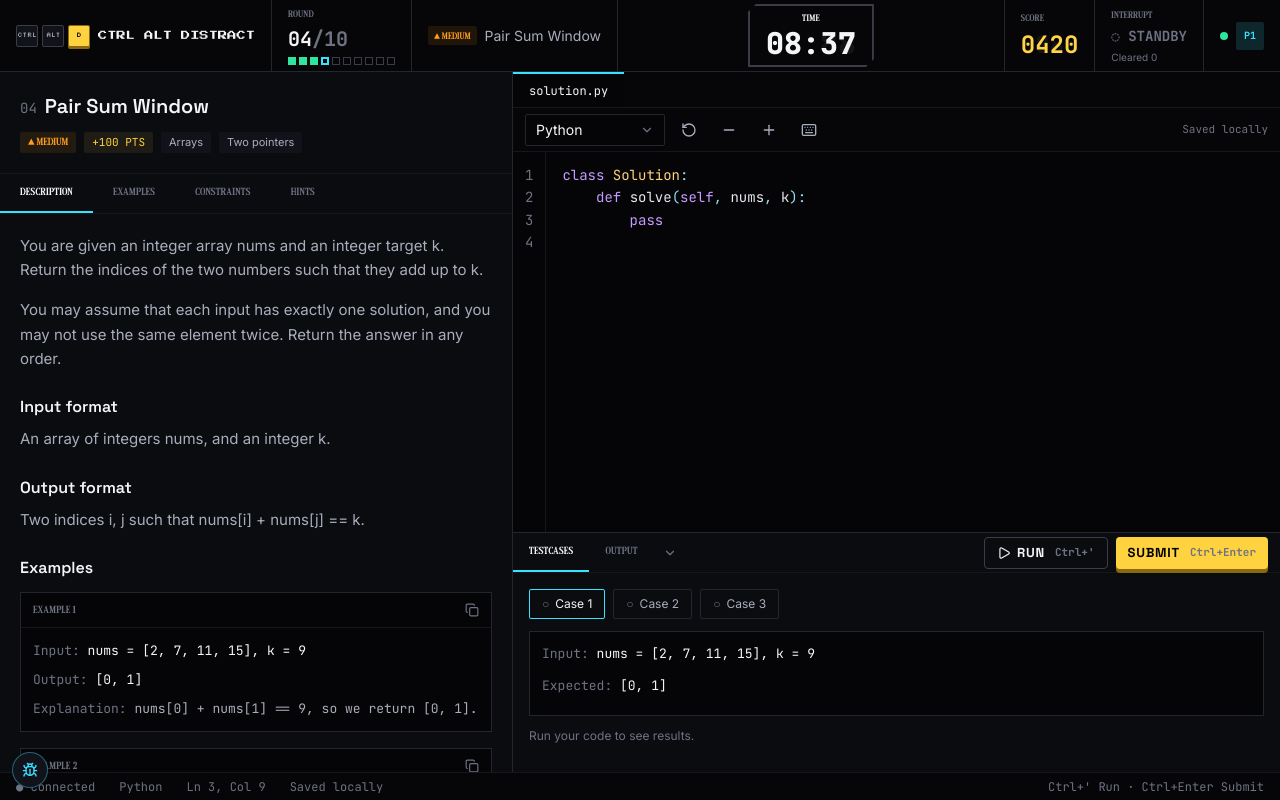
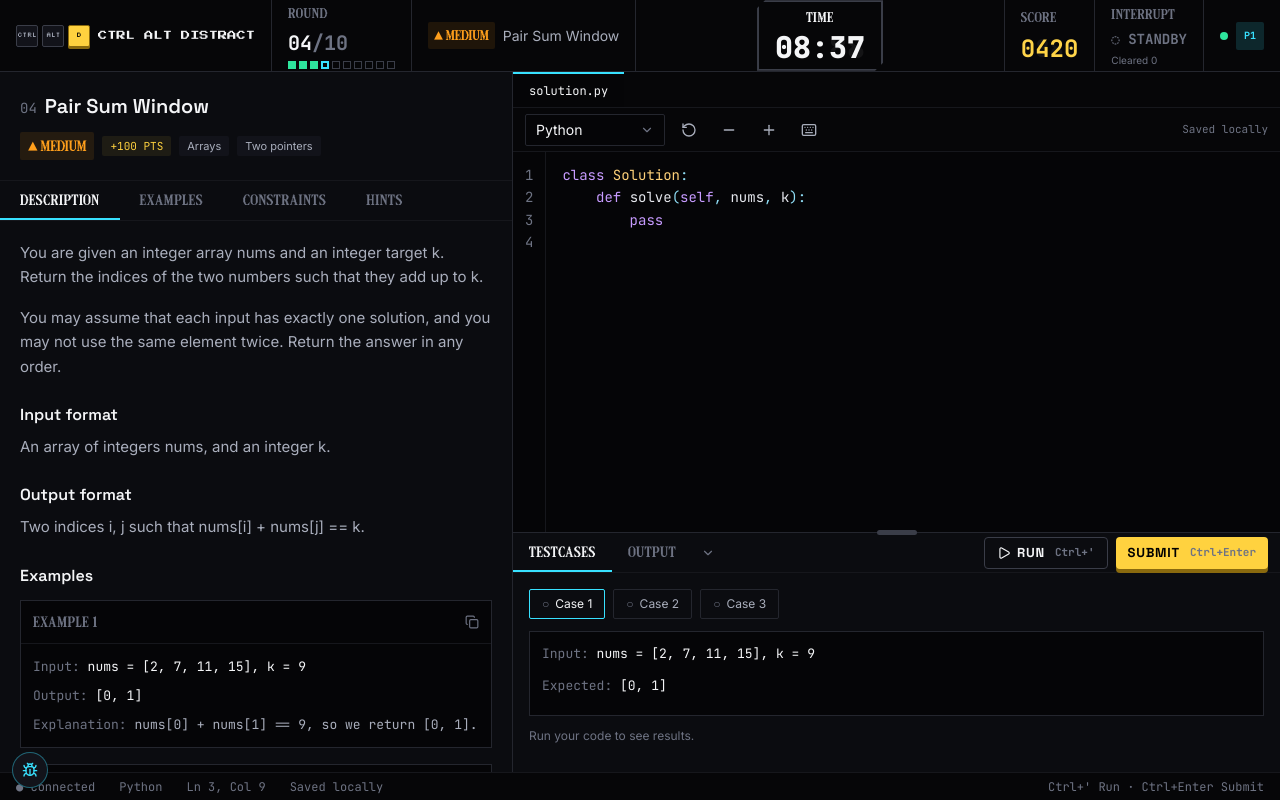
Before and after one commit to GDGVITM/CTRL_ALT_DISTRACT, a React (Vite) app: page /arena in a window 1280 px wide. Built offline with nearby package versions, Linux system fonts and the light colour scheme.

Commit message:
feat: arena fixes, resizable result panel, and clearer run/submit output
Add a draggable, keyboard-accessible divider for the testcases/output panel, show only the latest run or submit result, and apply the new headings and labels.

```diff
--- a/src/pages/arena/Arena.tsx
+++ b/src/pages/arena/Arena.tsx
@@ -8,6 +8,7 @@ import { LockOverlay } from "./LockOverlay";
 import { DistractionModal } from "./DistractionModal";
 import { RoundTransition } from "./RoundTransition";
 import { StatusBar } from "./StatusBar";
+import { ResizeHandle } from "./ResizeHandle";
 import { DevConsole } from "./DevConsole";
 import { EVENT } from "../../lib/data";
 import { cn } from "../../lib/utils";
@@ -36,6 +37,9 @@ export default function Arena() {
 
   const [transition, setTransition] = useState<{ variant: "clear" | "time-up"; isFinal: boolean } | null>(null);
   const [timerFrozen, setTimerFrozen] = useState(false);
+  const [resultH, setResultH] = useState(240);
+  const [resultCollapsed, setResultCollapsed] = useState(false);
+  const editorColRef = useRef<HTMLDivElement>(null);
   const [mobileTab, setMobileTab] = useState<"PROBLEM" | "CODE" | "RESULTS">("PROBLEM");
 
   const [errorLine, setErrorLine] = useState<number | null>(null);
@@ -118,6 +122,7 @@ export default function Arena() {
   function handleRun(forced: RunResult = "passed") {
     if (busy) return;
     setErrorLine(null);
+    setSubmitResult("idle"); // only the latest action's result is shown
     setRunResult("running");
     setTimeout(() => {
       setRunResult(forced);
@@ -127,6 +132,8 @@ export default function Arena() {
 
   function handleSubmit(outcome: SubmitResult = "accepted") {
     if (busy) return;
+    setErrorLine(null);
+    setRunResult("idle"); // only the latest action's result is shown
     setSubmitResult("submitting");
     setTimeout(() => {
       setSubmitResult(outcome);
@@ -250,7 +257,7 @@ export default function Arena() {
             key={t}
             onClick={() => setMobileTab(t)}
             className={cn(
-              "flex-1 font-label text-[11px] uppercase tracking-wide",
+              "flex-1 font-label text-[16px] uppercase tracking-[0.04em]",
               mobileTab === t ? "bg-bg-elevated text-accent-cyan" : "text-text-muted",
             )}
           >
@@ -281,7 +288,7 @@ export default function Arena() {
             locked && "pointer-events-none",
           )}
         >
-          <div className={cn("flex min-h-0 flex-1 flex-col", locked && "blur-[8px] saturate-[0.6]")}>
+          <div ref={editorColRef} className={cn("flex min-h-0 flex-1 flex-col", locked && "blur-[8px] saturate-[0.6]")}>
             <div className={cn("min-h-0 flex-1", mobileTab === "RESULTS" && "hidden lg:block")}>
               <CodeEditor
                 key={round}
@@ -290,12 +297,27 @@ export default function Arena() {
                 focusLine={focusLine}
               />
             </div>
-            <div className={cn("h-[240px] shrink-0", mobileTab === "RESULTS" && "!h-full lg:!h-[240px]")}>
+            <div
+              className={cn(
+                "relative h-[240px] shrink-0 lg:h-[var(--result-h)]",
+                mobileTab === "RESULTS" && "!h-full lg:!h-[var(--result-h)]",
+              )}
+              style={{ "--result-h": `${resultCollapsed ? 40 : resultH}px` } as React.CSSProperties}
+            >
+              {!resultCollapsed && (
+                <ResizeHandle
+                  containerRef={editorColRef}
+                  height={resultH}
+                  onChange={setResultH}
+                  disabled={locked}
+                />
+              )}
               <ResultPanel
                 runResult={runResult}
                 submitResult={submitResult}
                 onRun={() => handleRun()}
                 onSubmit={() => handleSubmit()}
+                onCollapseChange={setResultCollapsed}
                 compileErrorLine={errorLine ?? 3}
                 onJumpToLine={(line) => {
                   setMobileTab("CODE");
@@ -325,7 +347,7 @@ export default function Arena() {
           className="crt-scanlines fixed inset-0 z-system flex flex-col items-center justify-center bg-black/95 px-4 text-center"
           role="alert"
         >
-          <span className="font-pixel text-xl text-text-primary sm:text-3xl">EVENT ENDED</span>
+          <span className="font-display text-3xl text-text-primary sm:text-5xl">EVENT ENDED</span>
           <p className="mt-4 font-body text-text-secondary">
             The admin has ended the event. Your progress is saved.
           </p>
--- a/src/pages/arena/ArenaHUD.tsx
+++ b/src/pages/arena/ArenaHUD.tsx
@@ -65,7 +65,7 @@ export function ArenaHUD({
 
       {/* Round */}
       <div className="flex flex-col justify-center gap-1 border-r border-border-default px-4">
-        <span className="font-label text-[10px] uppercase tracking-wide text-text-muted">
+        <span className="font-label text-[15px] uppercase tracking-[0.04em] text-text-muted">
           Round
         </span>
         <span className="font-mono text-lg font-bold text-text-primary font-tnum sm:text-xl">
@@ -96,7 +96,7 @@ export function ArenaHUD({
 
       {/* Problem meta */}
       <div className="hidden min-w-0 items-center gap-2 border-r border-border-default px-4 xl:flex">
-        <span className="rounded-xs bg-fill-warning px-1.5 py-0.5 font-label text-[10px] text-warning">
+        <span className="rounded-xs bg-fill-warning px-1.5 py-0.5 font-label text-[15px] text-warning">
           ▲ {PROBLEM.difficulty}
         </span>
         <span className="truncate font-body text-sm text-text-secondary">{PROBLEM.title}</span>
@@ -105,7 +105,7 @@ export function ArenaHUD({
       {/* Timer (centered) */}
       <div className="flex flex-1 items-center justify-center px-2">
         <div className={cn("flex flex-col items-center border-2 px-4 py-1 chamfer", frameColor)}>
-          <span className={cn("font-label text-[9px] uppercase tracking-wide sm:text-[10px]", timerColor)}>
+          <span className={cn("font-label text-[14px] uppercase tracking-[0.04em] sm:text-[15px]", timerColor)}>
             {timerLabel}
           </span>
           <div className="relative font-mono text-2xl font-extrabold font-tnum sm:text-3xl">
@@ -117,7 +117,7 @@ export function ArenaHUD({
 
       {/* Score */}
       <div className="flex flex-col justify-center gap-1 border-l border-border-default px-4">
-        <span className="font-label text-[10px] uppercase tracking-wide text-text-muted">
+        <span className="font-label text-[15px] uppercase tracking-[0.04em] text-text-muted">
           Score
         </span>
         <div className="relative font-mono text-lg font-bold text-accent-yellow font-tnum sm:text-2xl">
@@ -128,7 +128,7 @@ export function ArenaHUD({
 
       {/* Interrupt */}
       <div className="hidden flex-col justify-center gap-1 border-l border-border-default px-4 sm:flex">
-        <span className="font-label text-[10px] uppercase tracking-wide text-text-muted">
+        <span className="font-label text-[15px] uppercase tracking-[0.04em] text-text-muted">
           Interrupt
         </span>
         <span
--- a/src/pages/arena/DevConsole.tsx
+++ b/src/pages/arena/DevConsole.tsx
@@ -10,7 +10,7 @@ export function DevConsole({ actions }: { actions: Array<{ label: string; onClic
       {open ? (
         <div className="w-64 border border-accent-cyan/40 bg-bg-elevated p-3 shadow-[0_24px_64px_rgba(0,0,0,0.8)]">
           <div className="mb-2 flex items-center justify-between">
-            <span className="flex items-center gap-1.5 font-label text-[10px] uppercase tracking-wide text-accent-cyan">
+            <span className="flex items-center gap-1.5 font-label text-[15px] uppercase tracking-[0.04em] text-accent-cyan">
               <Bug size={12} /> Demo controls
             </span>
             <button onClick={() => setOpen(false)} className="text-text-muted hover:text-text-primary">
--- a/src/pages/arena/LockOverlay.tsx
+++ b/src/pages/arena/LockOverlay.tsx
@@ -10,7 +10,7 @@ export function LockOverlay() {
         <div className="flex items-center gap-2 border border-accent-magenta bg-bg-elevated px-3 py-2">
           <Lock size={14} className="text-accent-magenta" />
           <div>
-            <div className="font-label text-[11px] uppercase tracking-wide text-text-primary">
+            <div className="font-label text-[16px] uppercase tracking-[0.04em] text-text-primary">
               Workspace locked
             </div>
             <div className="font-body text-[11px] text-text-secondary">
--- a/src/pages/arena/ProblemPanel.tsx
+++ b/src/pages/arena/ProblemPanel.tsx
@@ -20,7 +20,7 @@ export function ProblemPanel({ round = PROBLEM.index }: { round?: number }) {
           <h2 className="font-sans text-xl font-semibold text-text-primary">{PROBLEM.title}</h2>
         </div>
         <div className="mt-3 flex flex-wrap items-center gap-2">
-          <span className="flex items-center gap-1 rounded-xs bg-fill-warning px-2 py-0.5 font-label text-[11px] text-warning">
+          <span className="flex items-center gap-1 rounded-xs bg-fill-warning px-2 py-0.5 font-label text-[16px] text-warning">
             ▲ {PROBLEM.difficulty}
           </span>
           <span className="rounded-xs bg-fill-brand px-2 py-0.5 font-mono text-[11px] text-accent-yellow">
@@ -42,7 +42,7 @@ export function ProblemPanel({ round = PROBLEM.index }: { round?: number }) {
             aria-selected={tab === t}
             onClick={() => setTab(t)}
             className={cn(
-              "flex-1 border-b-2 font-label text-[11px] uppercase tracking-wide transition-colors sm:flex-none sm:px-5",
+              "flex-1 border-b-2 font-label text-[16px] uppercase tracking-[0.04em] transition-colors sm:flex-none sm:px-5",
               tab === t
                 ? "border-accent-cyan text-text-primary"
                 : "border-transparent text-text-muted hover:bg-bg-hover hover:text-text-secondary",
@@ -84,7 +84,7 @@ export function ProblemPanel({ round = PROBLEM.index }: { round?: number }) {
                 {PROBLEM.examples.map((ex, i) => (
                   <div key={i} className="border border-border-default bg-bg-inset">
                     <div className="flex items-center justify-between border-b border-border-hairline px-3 py-2">
-                      <span className="font-label text-[11px] uppercase tracking-wide text-text-muted">
+                      <span className="font-label text-[16px] uppercase tracking-[0.04em] text-text-muted">
                         Example {i + 1}
                       </span>
                       <button
--- /dev/null
+++ b/src/pages/arena/ResizeHandle.tsx
@@ -0,0 +1,94 @@
+import { useState, type KeyboardEvent, type PointerEvent, type RefObject } from "react";
+import { cn } from "../../lib/utils";
+
+const KEY_STEP = 24;
+
+/** Drag handle on the top edge of the result panel. It resizes the panel from the bottom of `containerRef`. */
+export function ResizeHandle({
+  containerRef,
+  height,
+  onChange,
+  min = 120,
+  minOther = 150,
+  initial = 240,
+  disabled,
+}: {
+  containerRef: RefObject<HTMLElement | null>;
+  height: number;
+  onChange: (h: number) => void;
+  min?: number;
+  minOther?: number;
+  initial?: number;
+  disabled?: boolean;
+}) {
+  const [dragging, setDragging] = useState(false);
+
+  const clamp = (h: number) => {
+    const total = containerRef.current?.getBoundingClientRect().height ?? 900;
+    return Math.round(Math.min(Math.max(h, min), Math.max(min, total - minOther)));
+  };
+
+  const onPointerDown = (e: PointerEvent<HTMLDivElement>) => {
+    if (disabled) return;
+    e.currentTarget.setPointerCapture(e.pointerId);
+    setDragging(true);
+    document.body.style.cursor = "row-resize";
+    document.body.style.userSelect = "none";
+  };
+  const onPointerMove = (e: PointerEvent<HTMLDivElement>) => {
+    if (!dragging || !containerRef.current) return;
+    const rect = containerRef.current.getBoundingClientRect();
+    onChange(clamp(rect.bottom - e.clientY));
+  };
+  const stop = (e: PointerEvent<HTMLDivElement>) => {
+    if (!dragging) return;
+    if (e.currentTarget.hasPointerCapture(e.pointerId)) e.currentTarget.releasePointerCapture(e.pointerId);
+    setDragging(false);
+    document.body.style.cursor = "";
+    document.body.style.userSelect = "";
+  };
+  const onKeyDown = (e: KeyboardEvent<HTMLDivElement>) => {
+    if (disabled) return;
+    if (e.key === "ArrowUp") onChange(clamp(height + KEY_STEP));
+    else if (e.key === "ArrowDown") onChange(clamp(height - KEY_STEP));
+    else if (e.key === "Home") onChange(clamp(9999));
+    else if (e.key === "End") onChange(min);
+    else return;
+    e.preventDefault();
+  };
+
+  return (
+    <div
+      role="separator"
+      aria-orientation="horizontal"
+      aria-label="Resize testcases and output panel"
+      aria-valuenow={height}
+      aria-valuemin={min}
+      tabIndex={disabled ? -1 : 0}
+      onPointerDown={onPointerDown}
+      onPointerMove={onPointerMove}
+      onPointerUp={stop}
+      onPointerCancel={stop}
+      onDoubleClick={() => onChange(clamp(initial))}
+      onKeyDown={onKeyDown}
+      className={cn(
+        "group absolute inset-x-0 -top-[3px] z-20 hidden h-[7px] touch-none lg:block",
+        disabled ? "cursor-not-allowed" : "cursor-row-resize",
+      )}
+    >
+      <span
+        className={cn(
+          "absolute inset-x-0 top-[3px] h-px transition-colors",
+          dragging ? "h-[2px] bg-accent-cyan" : "bg-border-default group-hover:bg-accent-cyan group-focus-visible:bg-accent-cyan",
+        )}
+      />
+      <span
+        className={cn(
+          "absolute left-1/2 top-[1px] h-[5px] w-10 -translate-x-1/2 rounded-full bg-border-strong transition-colors",
+          dragging && "bg-accent-cyan",
+          "group-hover:bg-accent-cyan",
+        )}
+      />
+    </div>
+  );
+}
--- a/src/pages/arena/ResultPanel.tsx
+++ b/src/pages/arena/ResultPanel.tsx
@@ -19,6 +19,7 @@ export function ResultPanel({
   onRun,
   onSubmit,
   onJumpToLine,
+  onCollapseChange,
   compileErrorLine = 3,
   disabled,
 }: {
@@ -27,10 +28,14 @@ export function ResultPanel({
   onRun: () => void;
   onSubmit: () => void;
   onJumpToLine?: (line: number) => void;
+  onCollapseChange?: (collapsed: boolean) => void;
   compileErrorLine?: number;
   disabled?: boolean;
 }) {
   const [collapsed, setCollapsed] = useState(false);
+  useEffect(() => {
+    onCollapseChange?.(collapsed);
+  }, [collapsed, onCollapseChange]);
   const [tab, setTab] = useState<"TESTCASES" | "OUTPUT">("TESTCASES");
   const [selectedCase, setSelectedCase] = useState(0);
 
@@ -71,7 +76,7 @@ export function ResultPanel({
                 setCollapsed(false);
               }}
               className={cn(
-                "h-full border-b-2 px-4 font-label text-[11px] uppercase tracking-wide",
+                "h-full border-b-2 px-4 font-label text-[16px] uppercase tracking-[0.04em]",
                 tab === t
                   ? "border-accent-cyan text-text-primary"
                   : "border-transparent text-text-muted hover:text-text-secondary",
@@ -171,13 +176,13 @@ export function ResultPanel({
                 {showActual && isFail ? (
                   <div className="grid grid-cols-1 gap-2 sm:grid-cols-2">
                     <div className="border border-success/35 bg-fill-success p-2">
-                      <div className="mb-1 font-label text-[10px] uppercase tracking-wide text-success">
+                      <div className="mb-1 font-label text-[15px] uppercase tracking-[0.04em] text-success">
                         Expected
                       </div>
                       <span className="text-text-primary">{current.expected}</span>
                     </div>
                     <div className="border border-danger/40 bg-fill-danger p-2">
-                      <div className="mb-1 font-label text-[10px] uppercase tracking-wide text-danger">
+                      <div className="mb-1 font-label text-[15px] uppercase tracking-[0.04em] text-danger">
                         Your output
                       </div>
                       <span className="text-text-primary">{current.actual}</span>
```
Also changed, not shown: src/pages/arena/DistractionModal.tsx (+4 -4 lines), src/pages/arena/RoundTransition.tsx (+4 -4 lines).
